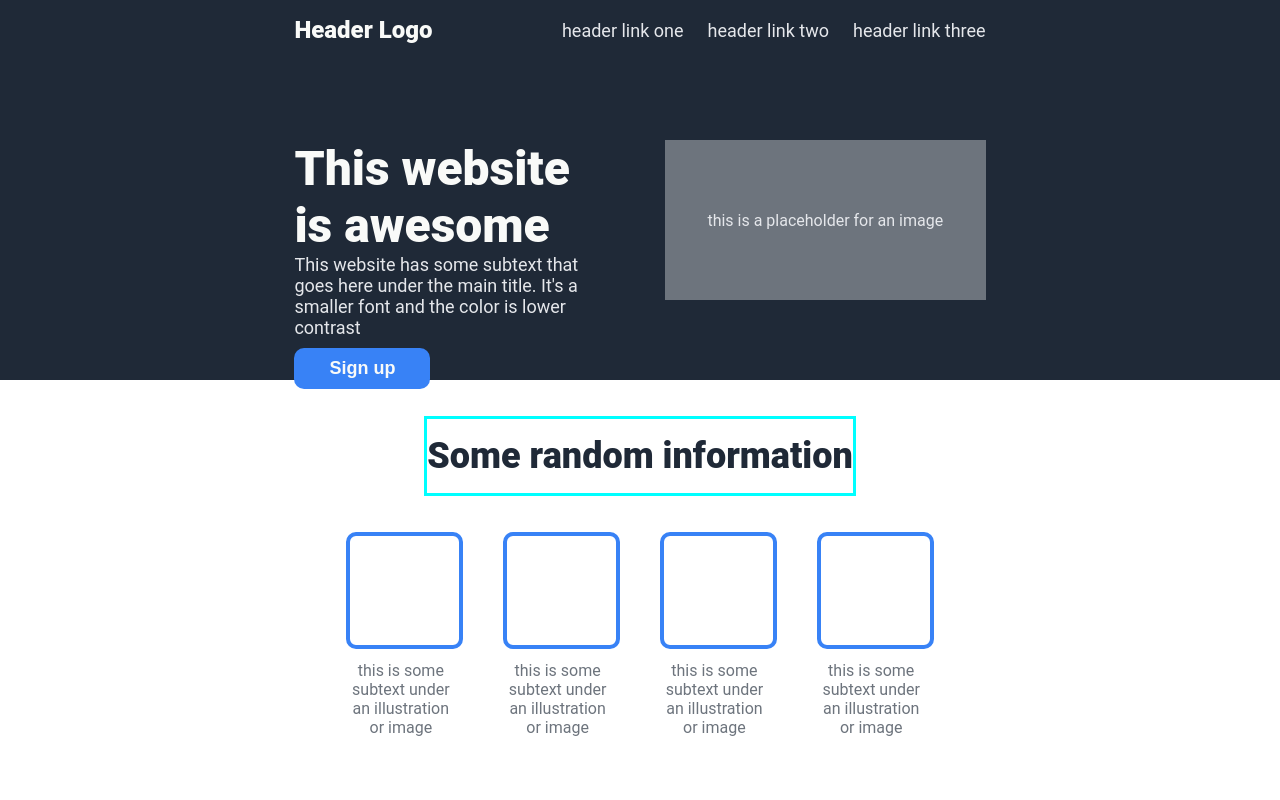
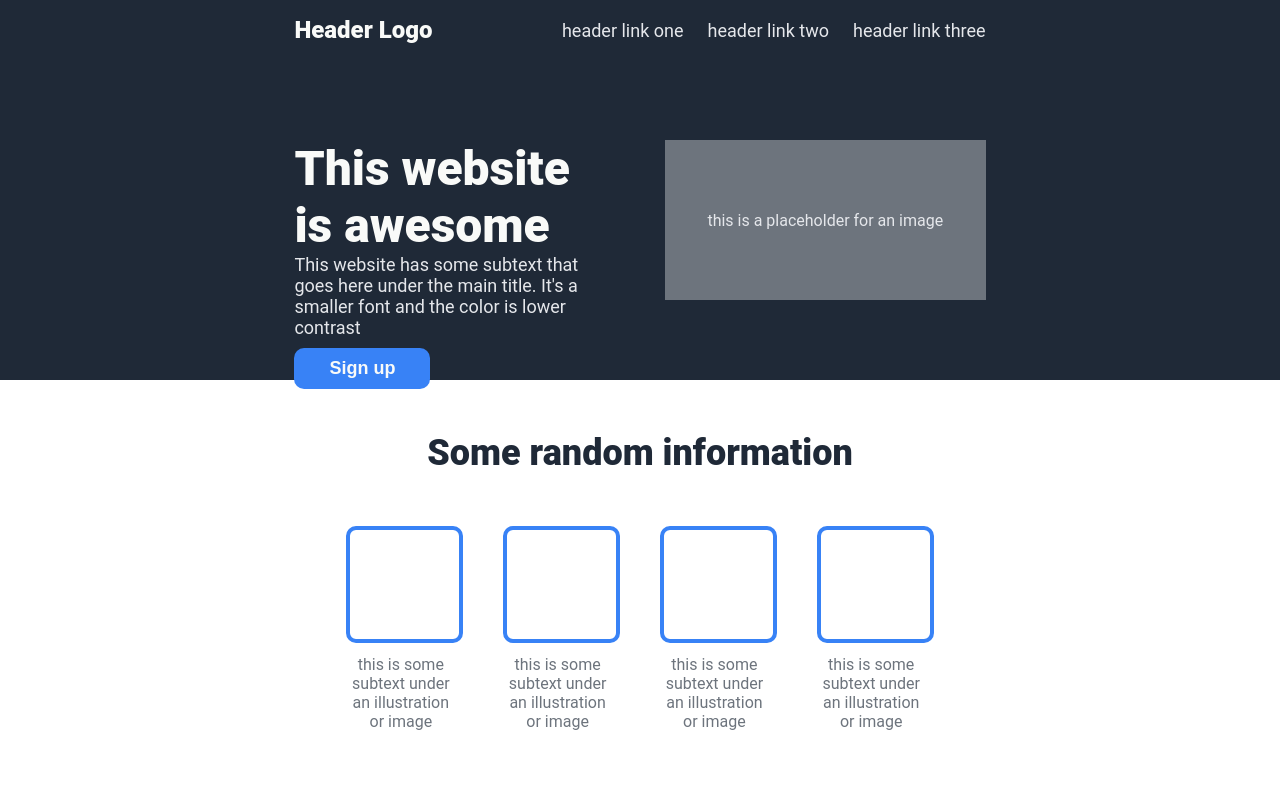
Before and after one commit to dencioras1/odin-landing-page, a plain HTML site: page index.html in a window 1280 px wide. Shown: the top 800 px of the page. Drawn offline with Linux system fonts and the light colour scheme; a script that the page names is missing.

Commit message:
Removed temporary border.

```diff
--- a/styles.css
+++ b/styles.css
@@ -104,7 +104,6 @@ body {
 }
 
 .content .header {
-    border: 3px solid cyan;
     background-color: white;
     font-size: 36px;
     margin-top: 36px;
```
